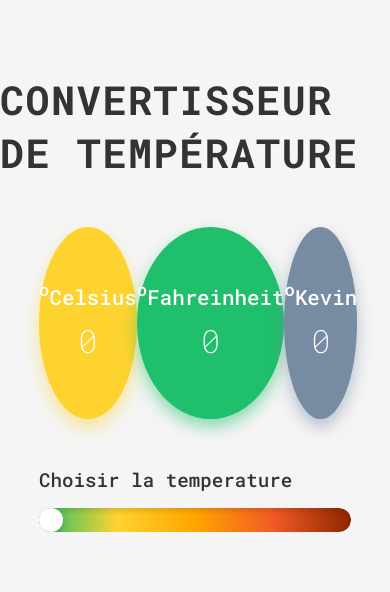
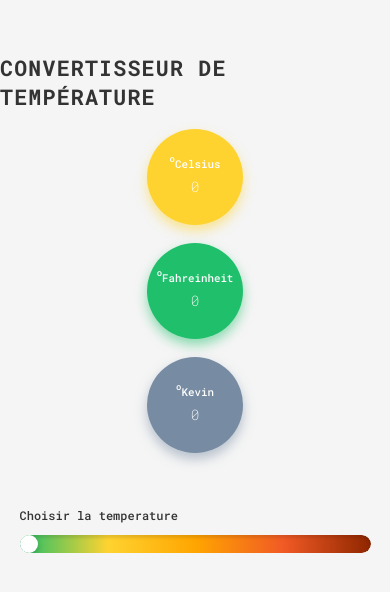
Before and after one commit to romyklk/Convertisseur-de-temperature, a plain HTML site: page index.html in a window 390 px wide. Shown: the part 118-710 px from the top of the page. Drawn offline with Linux system fonts and the light colour scheme.

Commit message:
TD JavaScript Convertisseur de température

```diff
--- a/assets/css/style.css
+++ b/assets/css/style.css
@@ -175,3 +175,67 @@ label {
         transform: scale(1);
     }
 }
+
+@media screen and (max-width: 768px) {
+    html {
+        font-size: 14px;
+    }
+
+    h1 {
+        font-size: 2rem;
+        margin-bottom: 2rem;
+    }
+
+    .container {
+        flex-direction: column;
+        align-items: center;
+        width: 90%;
+    }
+
+    .container>div {
+        width: 10rem;
+        height: 10rem;
+        margin-bottom: 2rem;
+    }
+
+    .container .title {
+        font-size: 1rem;
+    }
+
+    .container p {
+        font-size: 1.5rem;
+    }
+
+    form {
+        width: 90%;
+    }
+}
+
+@media screen and (max-width: 480px) {
+    html {
+        font-size: 12px;
+    }
+
+    h1 {
+        font-size: 1.8rem;
+        margin-bottom: 1.5rem;
+    }
+
+    .container>div {
+        width: 8rem;
+        height: 8rem;
+        margin-bottom: 1.5rem;
+    }
+
+    .container .title {
+        font-size: 0.9rem;
+    }
+
+    .container p {
+        font-size: 1.2rem;
+    }
+
+    label {
+        font-size: 1rem;
+    }
+}
```
Also changed, not shown: 2 other files.
